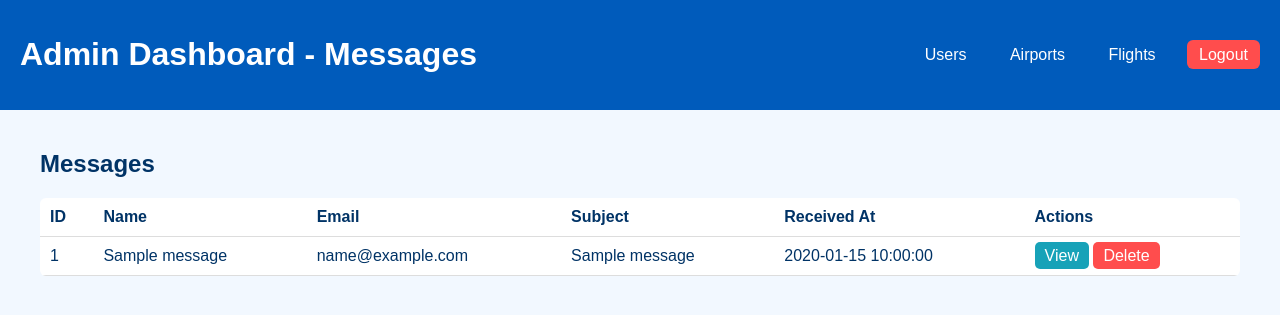
After one commit to malvinajashari/MJAirlines, a PHP site: page /MJAirlines/dashboard/messages.php in a window 1280 px wide. The commit adds this page. Shown: the top 315 px of the page. Run offline with PHP 8.4, Linux system fonts and the light colour scheme; the visitor is signed in with stand-in values (Sample User, id 1); tables that the repository leaves empty hold one stand-in row (values such as "Sample post").

Commit message:
Created the dashboard for Messages

```diff
--- a/app/config/database.php
+++ b/app/config/database.php
@@ -4,7 +4,7 @@ class Database {
     private $host = "localhost";
     private $db_name = "mjairlines";
     private $username = "root";
-    private $password = "";
+    private $password = "root";
     public $conn;
 
     public function connect() {
--- a/app/controllers/MessageController.php
+++ b/app/controllers/MessageController.php
@@ -4,8 +4,8 @@ require_once __DIR__ . '/../controllers/AuthController.php';
 require_once __DIR__ . '/../helpers/validation.php';
 
 class MessageController {
-    private $model;
-    private $auth;
+    public $model;
+    public $auth;
 
     public function __construct() {
         $this->model = new MessageModel();
--- a/app/models/MessageModel.php
+++ b/app/models/MessageModel.php
@@ -2,7 +2,7 @@
 require_once __DIR__ . '/../config/Database.php';
 
 class MessageModel {
-    private $conn;
+    public $conn;
 
     public function __construct() {
         $db = new Database();
--- a/public/dashboard/airport.php
+++ b/public/dashboard/airport.php
@@ -78,6 +78,7 @@ th, td {
     <nav>
         <a href="users.php">Users</a>
         <a href="flights.php">Flights</a>
+        <a href="messages.php">Messages</a>
         <a href="../logout.php" class="logout-btn">Logout</a>
     </nav>
 </header>
--- /dev/null
+++ b/public/dashboard/messages.php
@@ -0,0 +1,110 @@
+<?php
+require_once __DIR__ . '/../../app/controllers/MessageController.php';
+
+$controller = new MessageController();
+$controller->auth->checkAdmin();
+
+$messages = $controller->model->getAll();
+?>
+
+<!DOCTYPE html>
+<html lang="en">
+<head>
+<meta charset="UTF-8">
+<meta name="viewport" content="width=device-width, initial-scale=1.0">
+<title>Admin Dashboard - Messages</title>
+<link rel="stylesheet" href="../../public/assets/css/dashboard.css">
+<style>
+table {
+    width: 100%;
+    border-collapse: collapse;
+    margin-top: 15px;
+    background: white;
+    border-radius: 6px;
+    overflow: hidden;
+}
+table th, table td {
+    padding: 10px;
+    border-bottom: 1px solid #ddd;
+    text-align: left;
+}
+.view-btn {
+    background-color: #17a2b8;
+    color: white;
+    padding: 5px 10px;
+    border-radius: 5px;
+    text-decoration: none;
+}
+.view-btn:hover {
+    background-color: #117a8b;
+}
+.delete-btn {
+    background-color: #ff4d4d;
+    color: white;
+    padding: 5px 10px;
+    border-radius: 5px;
+    text-decoration: none;
+}
+.delete-btn:hover {
+    background-color: #e60000;
+}
+.add-btn {
+    display: none; /* No add messages from admin dashboard */
+}
+</style>
+</head>
+<body>
+
+<header>
+    <h1>Admin Dashboard - Messages</h1>
+    <nav>
+        <a href="users.php">Users</a>
+        <a href="airport.php">Airports</a>
+        <a href="flights.php">Flights</a>
+        <a href="../../public/logout.php" class="logout-btn">Logout</a>
+    </nav>
+</header>
+
+<main>
+    <h2>Messages</h2>
+
+    <table>
+        <thead>
+            <tr>
+                <th>ID</th>
+                <th>Name</th>
+                <th>Email</th>
+                <th>Subject</th>
+                <th>Received At</th>
+                <th>Actions</th>
+            </tr>
+        </thead>
+        <tbody>
+        <?php foreach($messages as $msg): ?>
+            <tr>
+                <td><?= $msg['id'] ?></td>
+                <td><?= htmlspecialchars($msg['name']) ?></td>
+                <td><?= htmlspecialchars($msg['email']) ?></td>
+                <td><?= htmlspecialchars($msg['subject']) ?></td>
+                <td><?= $msg['created_at'] ?></td>
+                <td>
+                    <a href="view_message.php?id=<?= $msg['id'] ?>" class="view-btn">View</a>
+                    <a href="?delete_id=<?= $msg['id'] ?>" class="delete-btn" onclick="return confirm('Are you sure?')">Delete</a>
+                </td>
+            </tr>
+        <?php endforeach; ?>
+        </tbody>
+    </table>
+</main>
+
+</body>
+</html>
+
+<?php
+if (isset($_GET['delete_id'])) {
+    $id = intval($_GET['delete_id']);
+    $controller->delete($id);
+    header("Location: messages.php");
+    exit();
+}
+?>
--- a/public/dashboard/users.php
+++ b/public/dashboard/users.php
@@ -133,6 +133,7 @@
         <nav>
             <a href="airport.php">Airports</a>
             <a href="flights.php">Flights</a>
+            <a href="messages.php">Messages</a>
             <a href="../../public/logout.php" class="logout-btn">Logout</a>
         </nav>
     </header>
```
Also changed, not shown: public/dashboard/view_message.php (added, +60 -0 lines), public/dashboard/index.php (deleted), public/dashboard/message.php (deleted), public/dashboard/news.php (deleted), public/dashboard/products.php (deleted), 1 other file.
